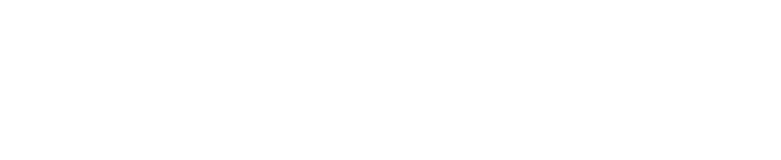
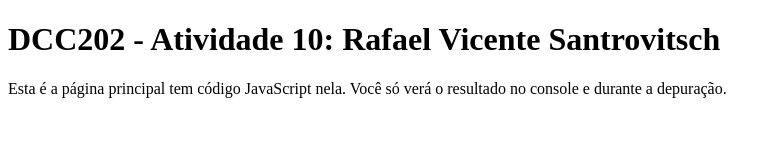
Before and after one commit to ufjf-dcc202/ufjf-dcc202-2023-3-b-atv10-r-santrovitsch, a website: page index.html in a window 1280 px wide. Shown: the whole page, without its empty margins (0-781 px from the left). Drawn offline with Linux system fonts and the light colour scheme.

Commit message:
Adicionei conteúdo ao index

```diff
--- a/index.html
+++ b/index.html
@@ -3,9 +3,13 @@
 <head>
     <meta charset="UTF-8">
     <meta name="viewport" content="width=device-width, initial-scale=1.0">
-    <title>Document</title>
+    <title>DCC202 - Atividade 10: Rafael Vicente Santrovitsch</title>
+    <script src="main.js" type="module"></script>
 </head>
 <body>
-
+    <main>
+        <h1>DCC202 - Atividade 10: Rafael Vicente Santrovitsch</h1>
+        <p>Esta é a página principal tem código JavaScript nela. Você só verá o resultado no console e durante a depuração.</p>
+    </main>
 </body>
 </html>
```
